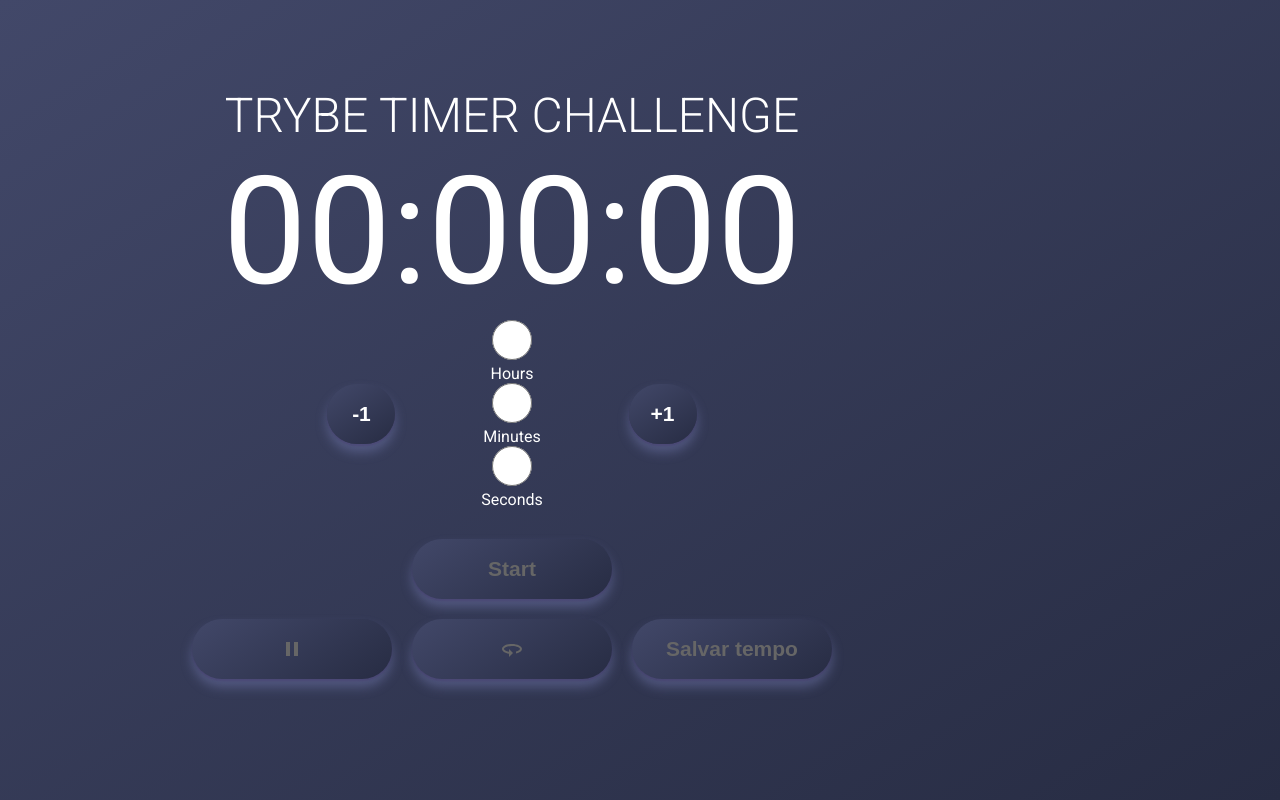
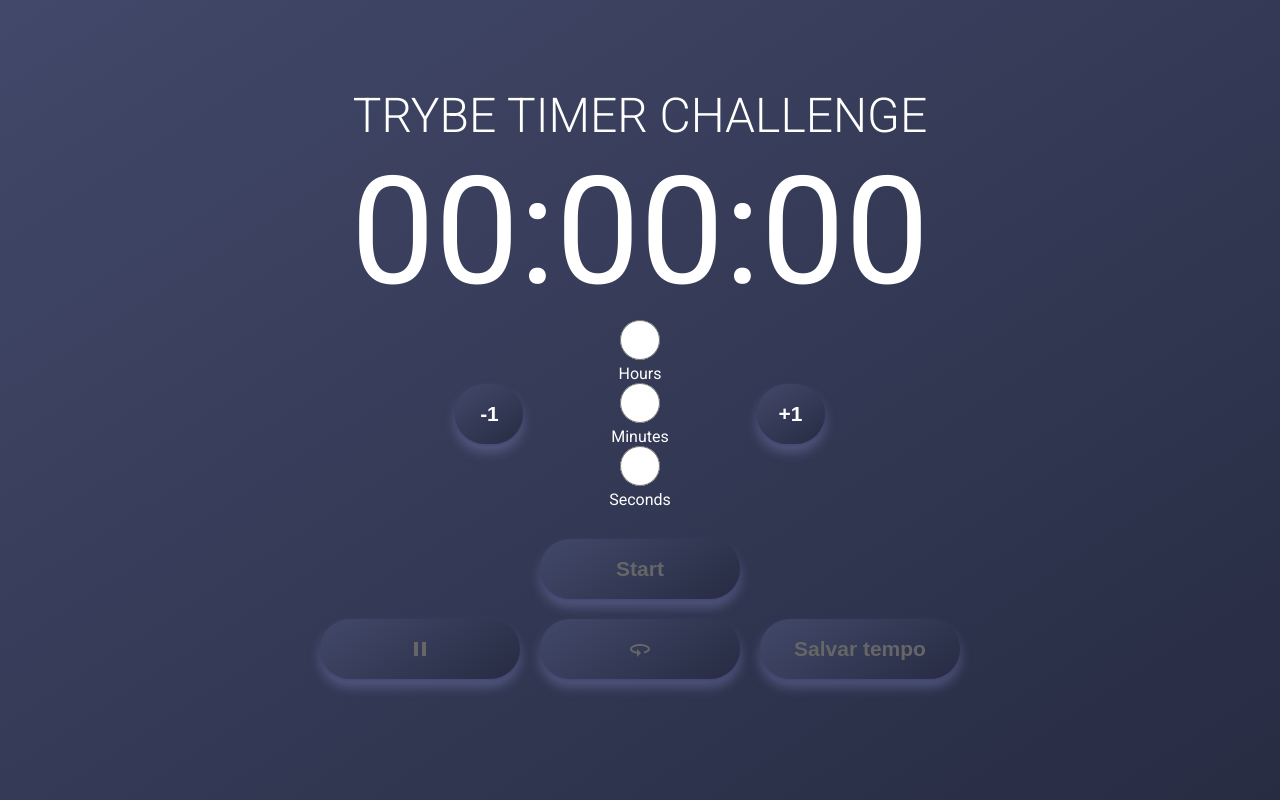
Before and after one commit to agsleonardo/trybe-time-challenge, a React (Create React App) app: page / in a window 1280 px wide. Built offline with nearby package versions, Linux system fonts and the light colour scheme.

Commit message:
adjust css

```diff
--- a/src/App.css
+++ b/src/App.css
@@ -34,7 +34,7 @@ input[type=radio] {
   flex-direction: column;
   align-items: center;
   justify-content: center;
-  width: 80vw;
+  width: 100vw;
   height: 100vh;
 }
 
--- a/src/App.js
+++ b/src/App.js
@@ -156,8 +156,6 @@ export default class App extends Component {
             }
           </section>
         </section>
-        <section className='music'>
-        </section>
       </main>
     );
   }
```
